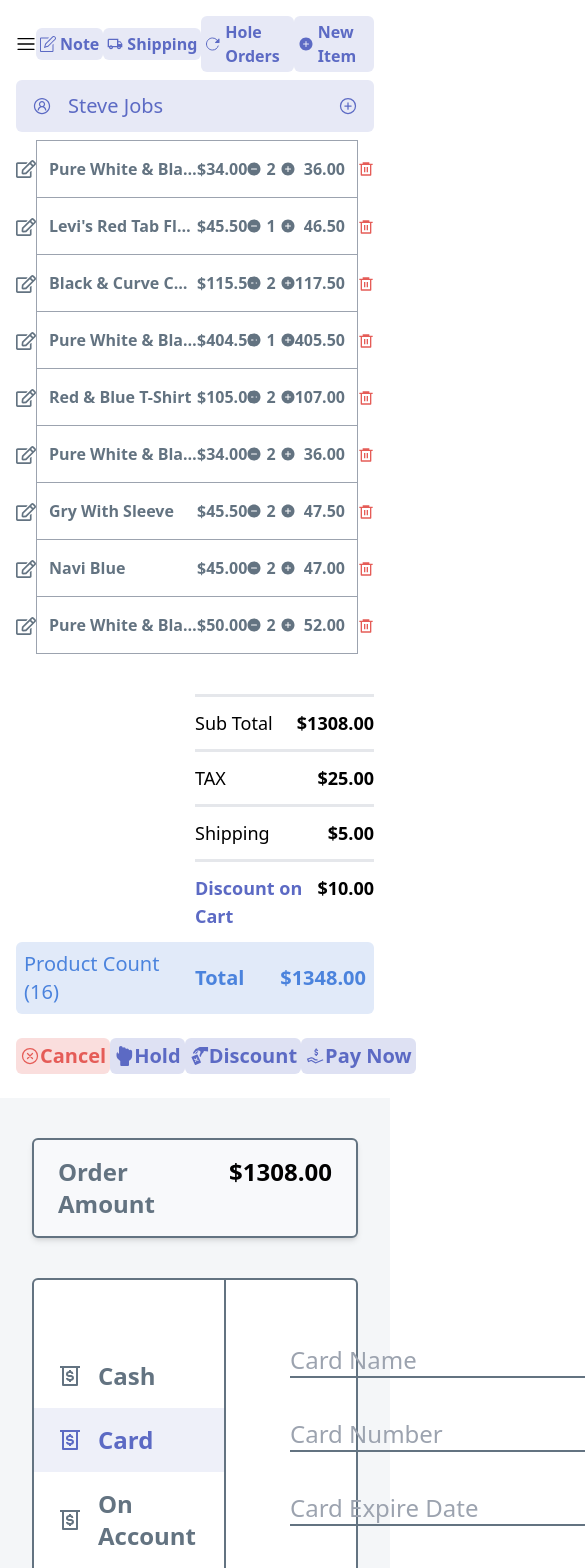
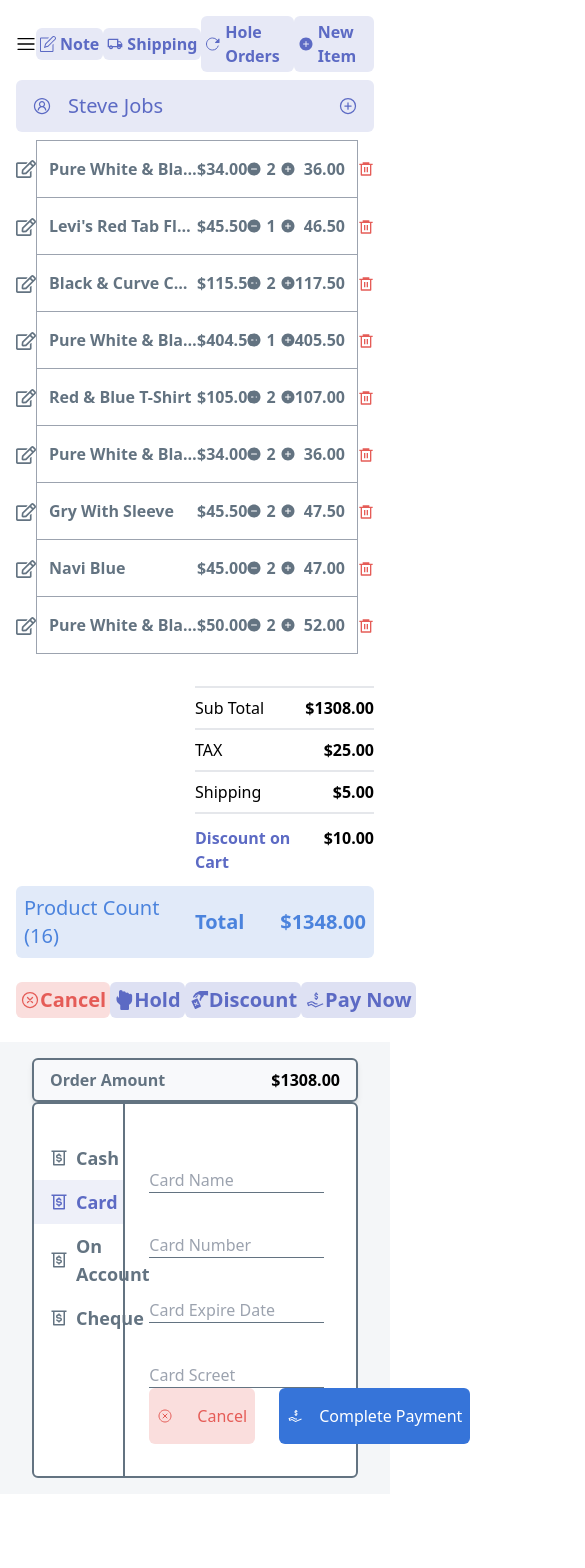
Before and after one commit to momenur/pos-app, a React (Vite) app: page /payment in a window 390 px wide. Shown: the top 1568 px of the page, 585 px wide, since content can reach past the window. After the commit the page ends 1494 px from the top, so only its background shows below. Built offline with nearby package versions, Linux system fonts and the light colour scheme.

Commit message:
add responsive payment card

```diff
--- a/src/components/ui/Calculate.jsx
+++ b/src/components/ui/Calculate.jsx
@@ -16,17 +16,17 @@ const Calculate = () => {
 
   const total = totalPrice + tax + shipping + discount;
   return (
-    <div className="mt-10 ">
-      <div className="grid items-end justify-end grid-cols-1 text-lg xl:text-xl justify-items-end">
-        <div className="flex justify-between py-3  border-y-[3px] w-1/2">
+    <div className="mt-8 xl:mt-10">
+      <div className="grid items-end justify-end grid-cols-1 xl:text-xl justify-items-end">
+        <div className="flex justify-between py-2 xl:py-3  border-y-[2px] w-1/2">
           <p>Sub Total</p>
           <p className="font-semibold">${totalPrice.toFixed(2)}</p>
         </div>
-        <div className="flex justify-between w-1/2 py-3">
+        <div className="flex justify-between w-1/2 py-2 xl:py-3">
           <p>TAX</p>
           <p className="font-semibold">${tax.toFixed(2)}</p>
         </div>
-        <div className="flex justify-between py-3  border-y-[3px] w-1/2">
+        <div className="flex justify-between py-2 xl:py-3  border-y-[2px] w-1/2">
           <p>Shipping</p>
           <p className="font-semibold">${shipping.toFixed(2)}</p>
         </div>
--- a/src/index.css
+++ b/src/index.css
@@ -9,5 +9,5 @@
   @apply flex gap-1 items-center p-1 2xl:px-2 2xl:py-2 bg-[#E7E9F6] rounded-md;
 }
 .custom-li-class {
-  @apply flex items-center gap-4 px-6 py-4;
+  @apply flex items-center gap-2 px-4 py-2 xl:px-6 xl:gap-4 xl:py-4;
 }
--- a/src/pages/payment/Payment.jsx
+++ b/src/pages/payment/Payment.jsx
@@ -3,7 +3,7 @@ import PaymentTitle from "./PaymentTitle";
 
 const Payment = () => {
   return (
-    <div className="bg-[#F4F6F8] px-8 py-10 col-span-7">
+    <div className="bg-[#F4F6F8] px-8 py-4 xl:py-10 col-span-7">
       <PaymentTitle />
       <PaymentCard />
     </div>
--- a/src/pages/payment/PaymentCard.jsx
+++ b/src/pages/payment/PaymentCard.jsx
@@ -3,9 +3,9 @@ import PaymentCardRight from "./PaymentCardRight";
 
 const PaymentCard = () => {
   return (
-    <section className="bg-white text-[#637381] mt-10 border-2 border-[#637381] grid grid-cols-12 gap-16 rounded-md h-5/6">
+    <section className="bg-white text-[#637381] lg:mt-6 xl:mt-10 border-2 border-[#637381] grid grid-cols-12 gap-6 xl:gap-16 rounded-md h-5/6 w-full">
       <div className="border-[#637381] col-span-4 border-e-2">
-        <ul className="pt-16 text-2xl font-semibold ">
+        <ul className="pt-8 text-lg font-semibold xl:pt-16 xl:text-2xl ">
           <li className="custom-li-class">
             <span>
               <BiMoneyWithdraw />
@@ -33,7 +33,9 @@ const PaymentCard = () => {
         </ul>
       </div>
 
-      <PaymentCardRight />
+      <div className="col-span-8">
+        <PaymentCardRight />
+      </div>
     </section>
   );
 };
--- a/src/pages/payment/PaymentCardRight.jsx
+++ b/src/pages/payment/PaymentCardRight.jsx
@@ -4,45 +4,46 @@ import { Link } from "react-router-dom";
 
 const PaymentCardRight = () => {
   return (
-    <div className="flex flex-col justify-between col-span-8 pb-8">
-      <form className="w-full pt-16 text-2xl">
+    <div className="flex flex-col justify-between h-full pb-8">
+      <form className="w-full pt-16 xl:text-2xl pe-8 ">
         <input
-          className="flex-grow w-10/12 bg-transparent border-[#637381] border-b-2 outline-none"
+          className="flex-grow w-full  bg-transparent border-[#637381] border-b xl:border-b-2 outline-none"
           type="text"
           placeholder="Card Name"
         />
         <input
-          className="flex-grow w-10/12 bg-transparent border-[#637381] border-b-2 outline-none pt-10"
+          className="flex-grow w-full bg-transparent border-[#637381] border-b xl:border-b-2 outline-none pt-10"
           type="text"
           placeholder="Card Number "
         />
         <input
-          className="flex-grow w-10/12 bg-transparent border-[#637381] border-b-2 outline-none pt-10"
+          className="flex-grow w-full bg-transparent border-[#637381] border-b xl:border-b-2 outline-none pt-10"
           type="text"
           placeholder="Card Expire Date"
         />
         <input
-          className="flex-grow w-10/12 bg-transparent border-[#637381] border-b-2 outline-none pt-10"
+          className="flex-grow w-full bg-transparent border-[#637381] border-b xl:border-b-2 outline-none pt-10"
           type="text"
           placeholder="Card Screet"
         />
       </form>
-      <div className="flex justify-between text-2xl pe-16">
+
+      <div className="flex justify-between gap-6 lg:text-lg xk:text-xl 2xl:text-2xl pe-16">
         <Link to="/">
-          <button className="bg-[#FADEDD] text-[#E55C57] py-4 px-4 col-span-3  flex items-center gap-6 rounded-md">
+          <button className="bg-[#FADEDD] text-[#E55C57] py-4 px-2 xl:px-4 col-span-3  flex items-center gap-6 rounded-md">
             <span>
               <IoCloseCircleOutline />
             </span>
             Cancel
           </button>
         </Link>
-        <button className="flex px-2 rounded-md text-white items-center gap-4 bg-[#3674D9]">
+        <button className="flex px-2 xl:px-4 rounded-md text-white items-center gap-4 bg-[#3674D9] flex-grow">
           {" "}
           <span>
             {" "}
             <LiaHandHoldingUsdSolid />
           </span>
-          <Link className="text-white">Complete Payment</Link>
+          <Link className="text-white truncate">Complete Payment</Link>
         </button>
       </div>
     </div>
--- a/src/pages/payment/PaymentTitle.jsx
+++ b/src/pages/payment/PaymentTitle.jsx
@@ -7,7 +7,7 @@ const PaymentTitle = () => {
   }, 0);
 
   return (
-    <section className="flex justify-between bg-[#F8F9FB] px-6 py-4 text-2xl font-semibold border-2 border-[#637381] rounded-md shadow-md">
+    <section className="flex justify-between bg-[#F8F9FB] px-4 xl:px-6 py-2 xl:py-4  lg:text-xl xl:text-2xl font-semibold border-2 border-[#637381] rounded-md shadow-md">
       <p className="w-full text-[#637381]">Order Amount</p>
       <span>${totalPrice.toFixed(2)}</span>
     </section>
```
